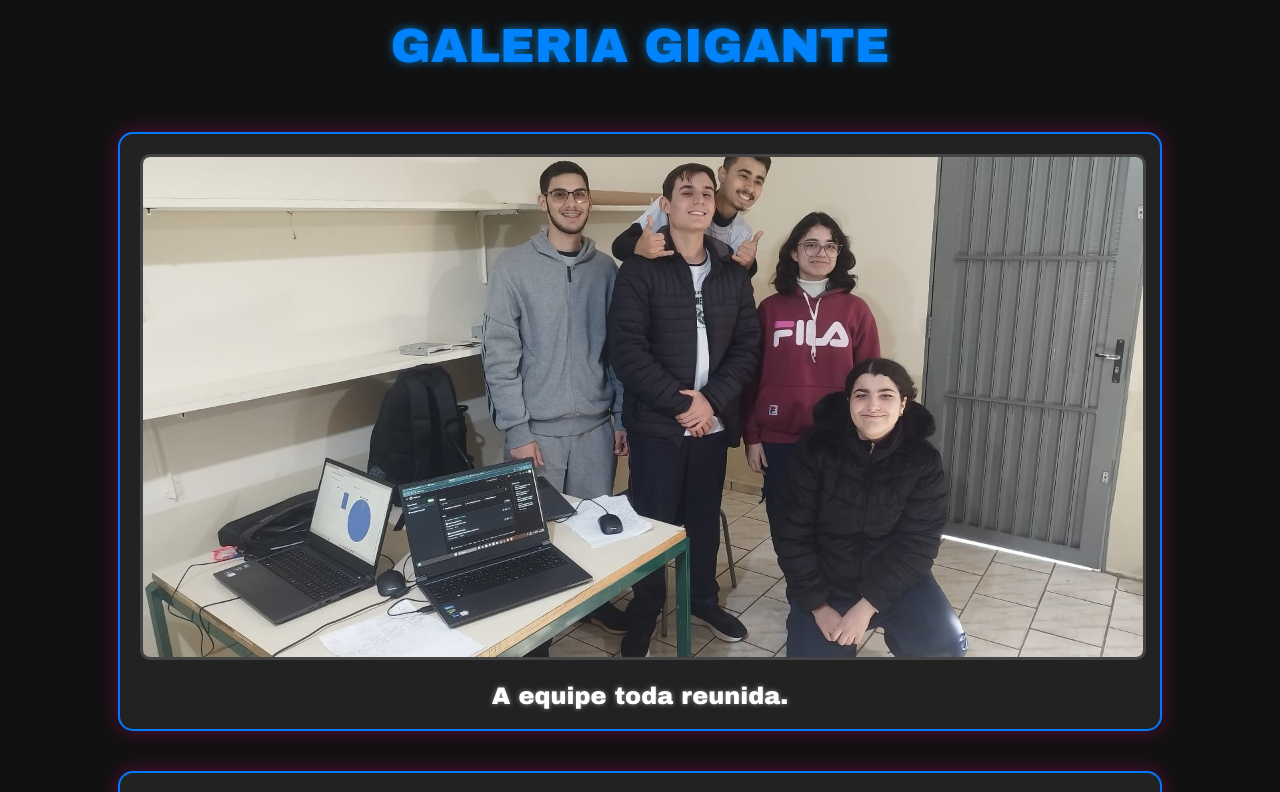
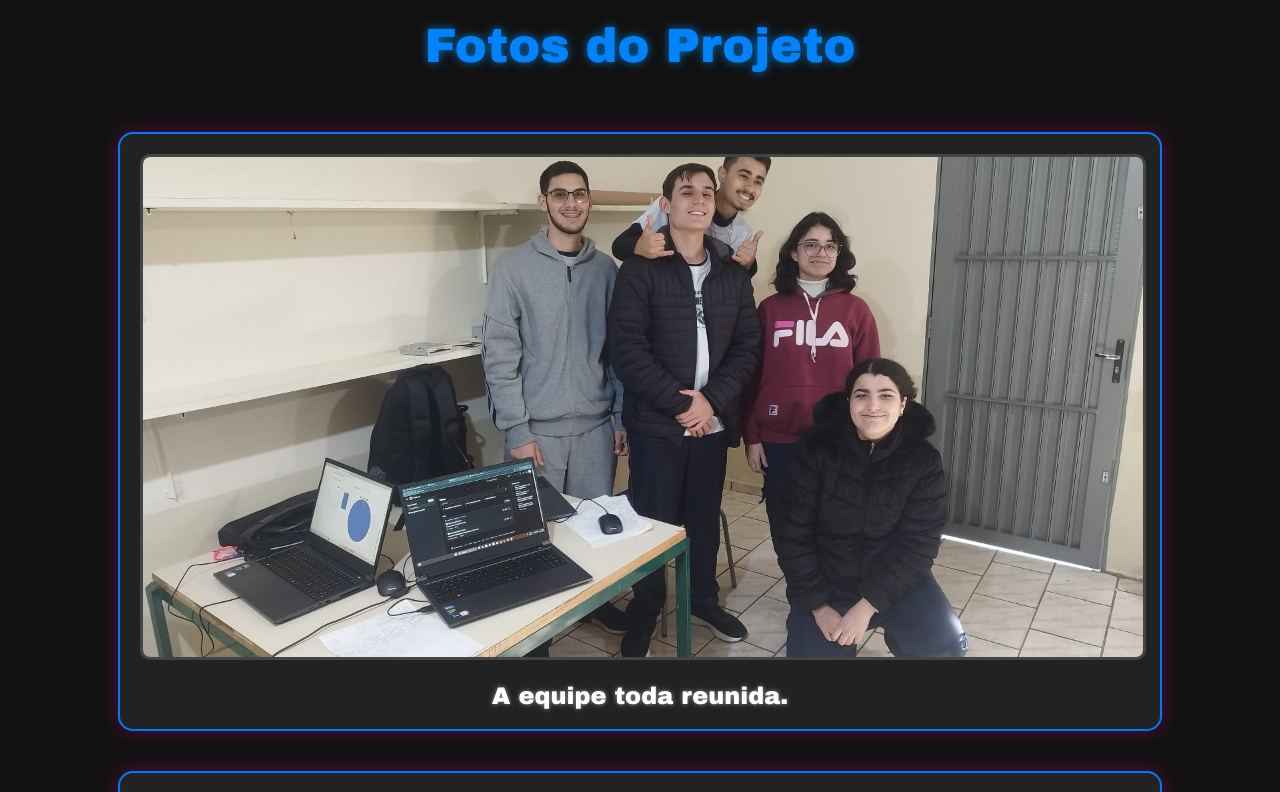
Before and after one commit to eduzinhocarvalho/galeria, a plain HTML site: page index.html in a window 1280 px wide. Shown: the top 792 px of the page. Drawn offline with Linux system fonts and the light colour scheme.

Commit message:
Update index.html

```diff
--- a/index.html
+++ b/index.html
@@ -3,7 +3,7 @@
 <head>
     <meta charset="UTF-8">
     <meta name="viewport" content="width=device-width, initial-scale=1.0">
-    <title>Fotos do Projeto</title>
+    <title>Fotos</title>
     <style>
 
         body {
@@ -66,7 +66,7 @@
     </style>
 </head>
 <body>
-    <h1>GALERIA GIGANTE</h1>
+    <h1>Fotos do Projeto</h1>
 
     <div class="gallery">
         <!-- Foto 1 -->
@@ -112,5 +112,4 @@
         </div>
     </div>
 </body>
-
 </html>
```
